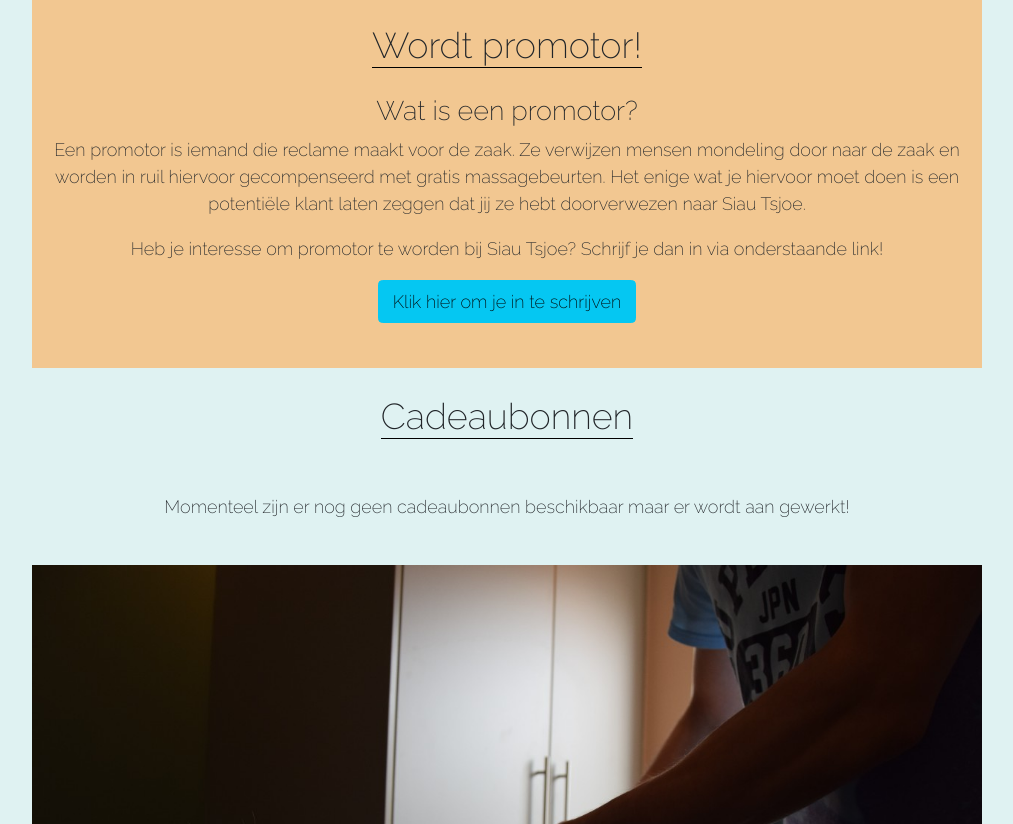
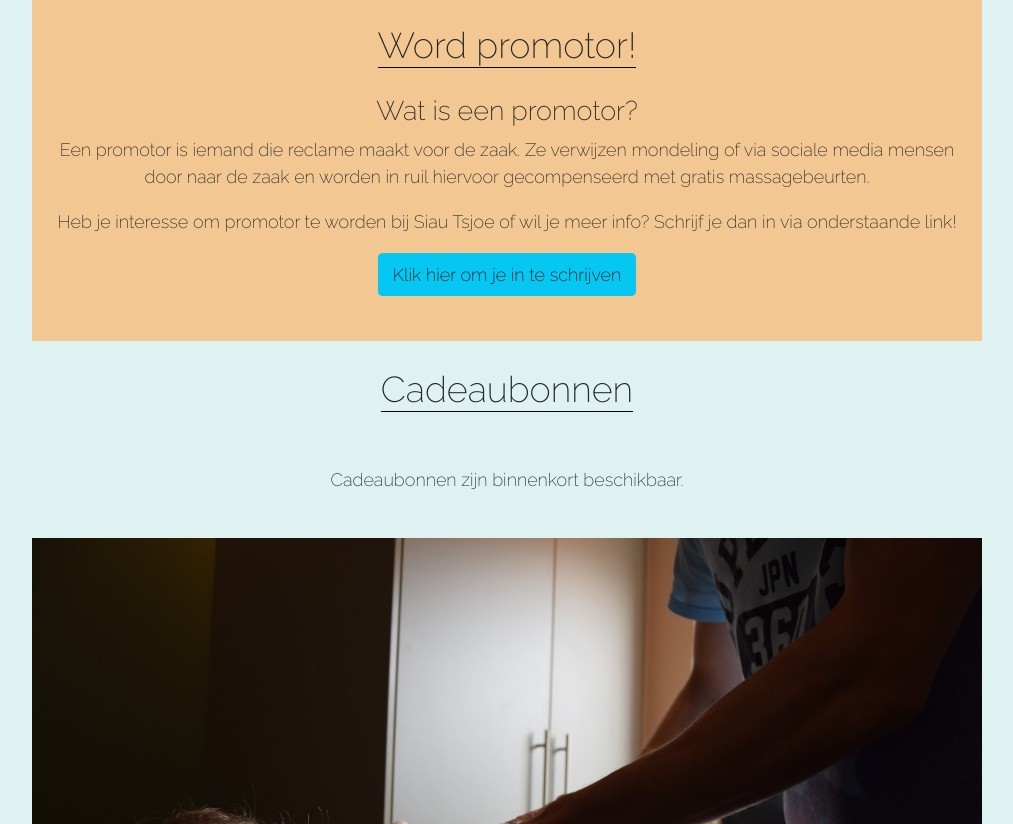
Before and after one commit to jenverboven/POP-Project, a plain HTML site: page index.html in a window 1280 px wide. Shown: the part 2991-3815 px from the top of the page, without its empty margins (133-1146 px from the left). Drawn offline with nearby package versions, Linux system fonts and the light colour scheme.

Commit message:
gevraagde aanpassingen

```diff
--- a/index.html
+++ b/index.html
@@ -120,11 +120,11 @@
         </div>
 
         <section class="py-4 px-3" id="promotor">
-            <h2 class="mb-4">Wordt promotor!</h2>
+            <h2 class="mb-4">Word promotor!</h2>
             <article>
                 <h4>Wat is een promotor?</h4>
-                <p>Een promotor is iemand die reclame maakt voor de zaak. Ze verwijzen mensen mondeling door naar de zaak en worden in ruil hiervoor gecompenseerd met gratis massagebeurten. Het enige wat je hiervoor moet doen is een potentiële klant laten zeggen dat jij ze hebt doorverwezen naar Siau Tsjoe.</p>
-                <p>Heb je interesse om promotor te worden bij Siau Tsjoe? Schrijf je dan in via onderstaande link!</p>
+                <p>Een promotor is iemand die reclame maakt voor de zaak. Ze verwijzen mondeling of via sociale media mensen door naar de zaak en worden in ruil hiervoor gecompenseerd met gratis massagebeurten.</p>
+                <p>Heb je interesse om promotor te worden bij Siau Tsjoe of wil je meer info? Schrijf je dan in via onderstaande link!</p>
             </article>
             <a class="btn btn-primary d-md-none" href="https://docs.google.com/forms/d/e/1FAIpQLSd63LWH0S-KaSqw9gMhkf4k-sK3H7sv8CUWaaWdDoIhgt70nQ/viewform?usp=sf_link" role="button">Klik hier om je in te schrijven</a>
             <p>
@@ -141,7 +141,7 @@
 
         <section class="py-4 px-3" id="cadeau">
             <h2 class="mb-5">Cadeaubonnen</h2>
-            <p class="px-2">Momenteel zijn er nog geen cadeaubonnen beschikbaar maar er wordt aan gewerkt!</p>
+            <p class="px-2">Cadeaubonnen zijn binnenkort beschikbaar.</p>
         </section>
 
         <img src="Images/man_2_optimized.jpg" alt="foto 4" class="m-0">
```
